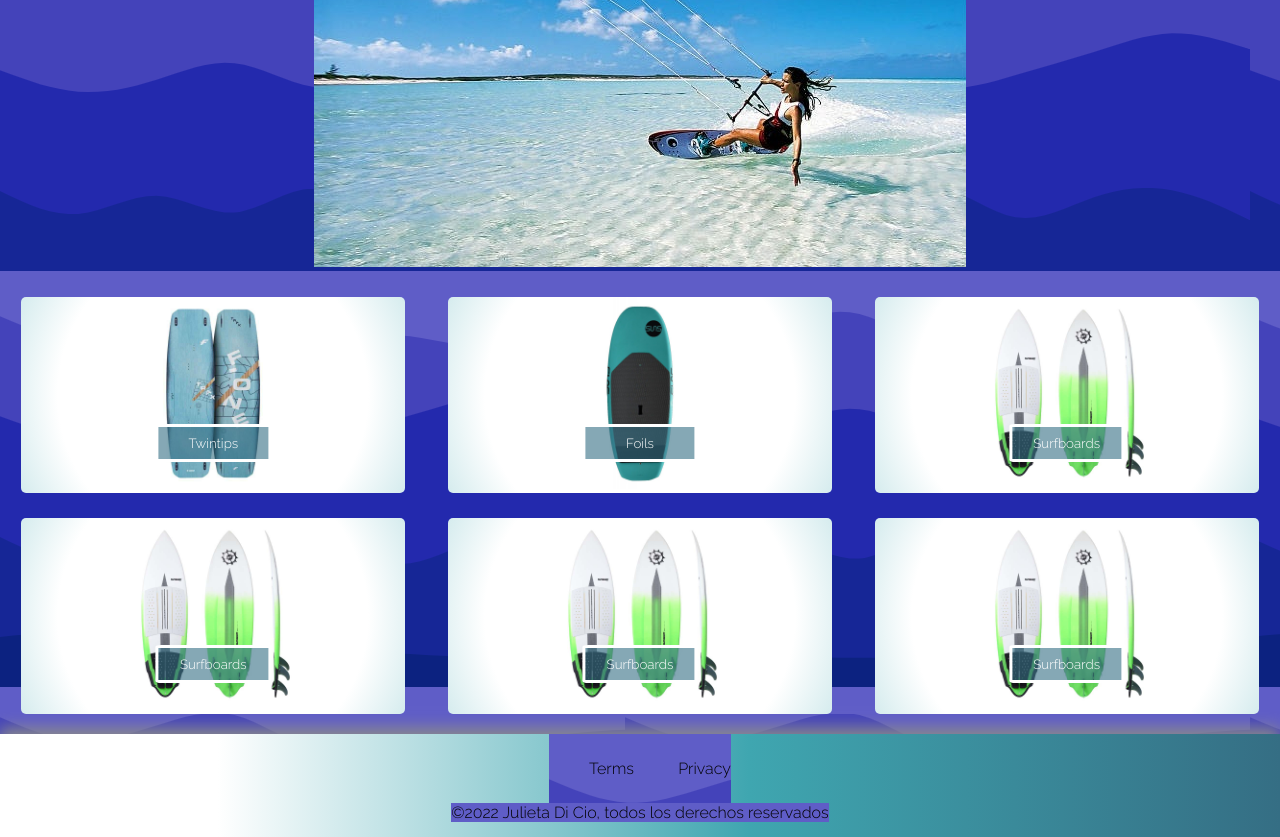
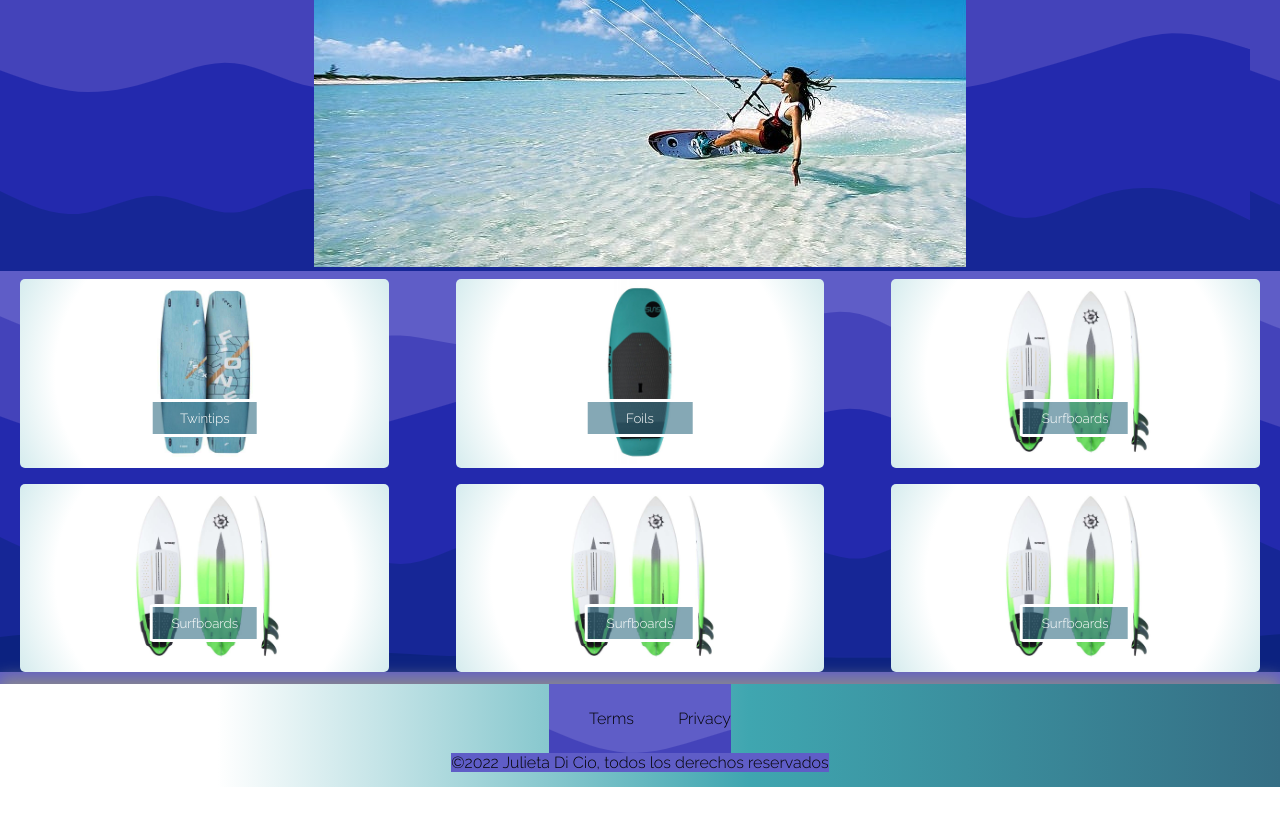
Before and after one commit to julietadicio/WindProyect, a plain HTML site: page pages/products.html in a window 1280 px wide. Shown: the part 160-997 px from the top of the page. After the commit the page ends 947 px from the top, so only its background shows below. Drawn offline with Linux system fonts and the light colour scheme; files whose address does not match are found by name.

Commit message:
Adding grids to products.html

```diff
--- a/assets/css/styles.css
+++ b/assets/css/styles.css
@@ -290,8 +290,11 @@ header {
 
 
 .main-inferior-product {
-    display: flex;
-    flex-wrap: wrap;
+    display: grid;
+    grid-template-columns: 1fr 1fr 1fr;
+    grid-template-rows: 1fr 1fr;
+    grid-column-gap: 2%;
+    grid-row-gap: 2%;
 }
 
 .main-product {
@@ -299,7 +302,7 @@ header {
     background: radial-gradient(circle, rgba(255, 255, 255, 1) 72%, rgba(63, 166, 176, 255)200%);
     border-radius: 5px;
     margin-left: 10%;
-    width: 30%;
+    width: 90%;
     margin: auto;
     margin-top: 2%;
 }
```
